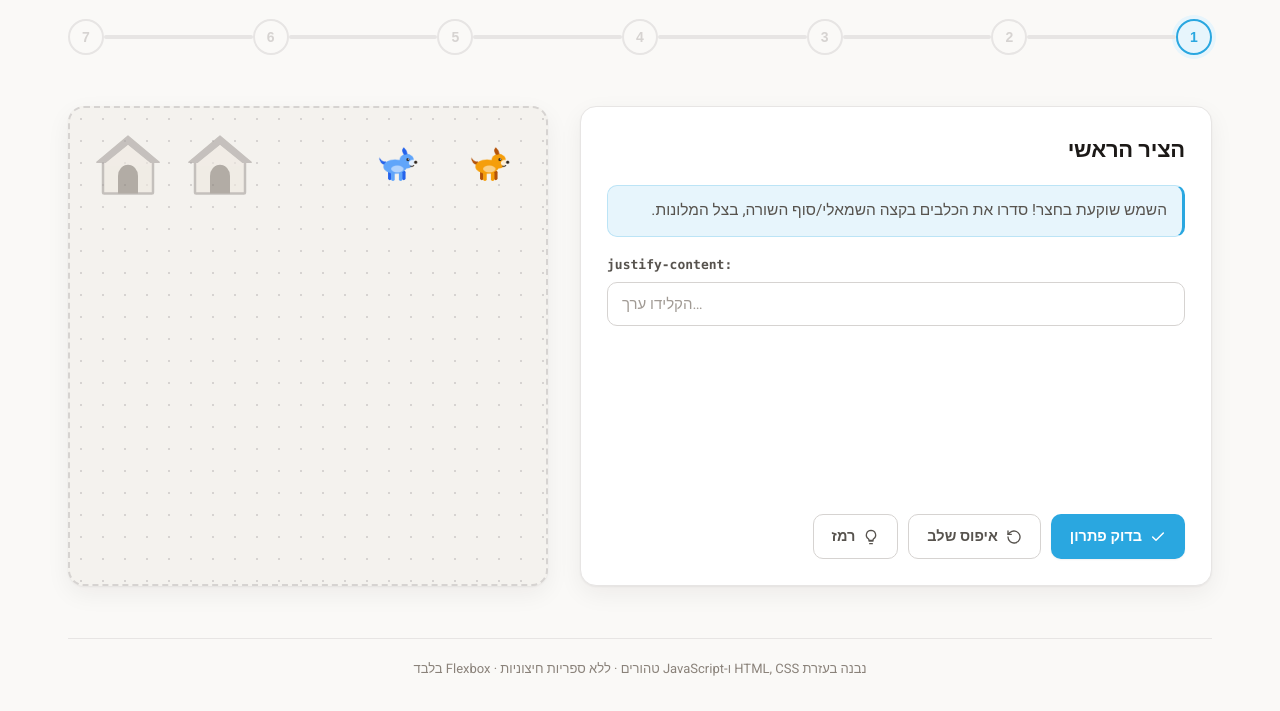
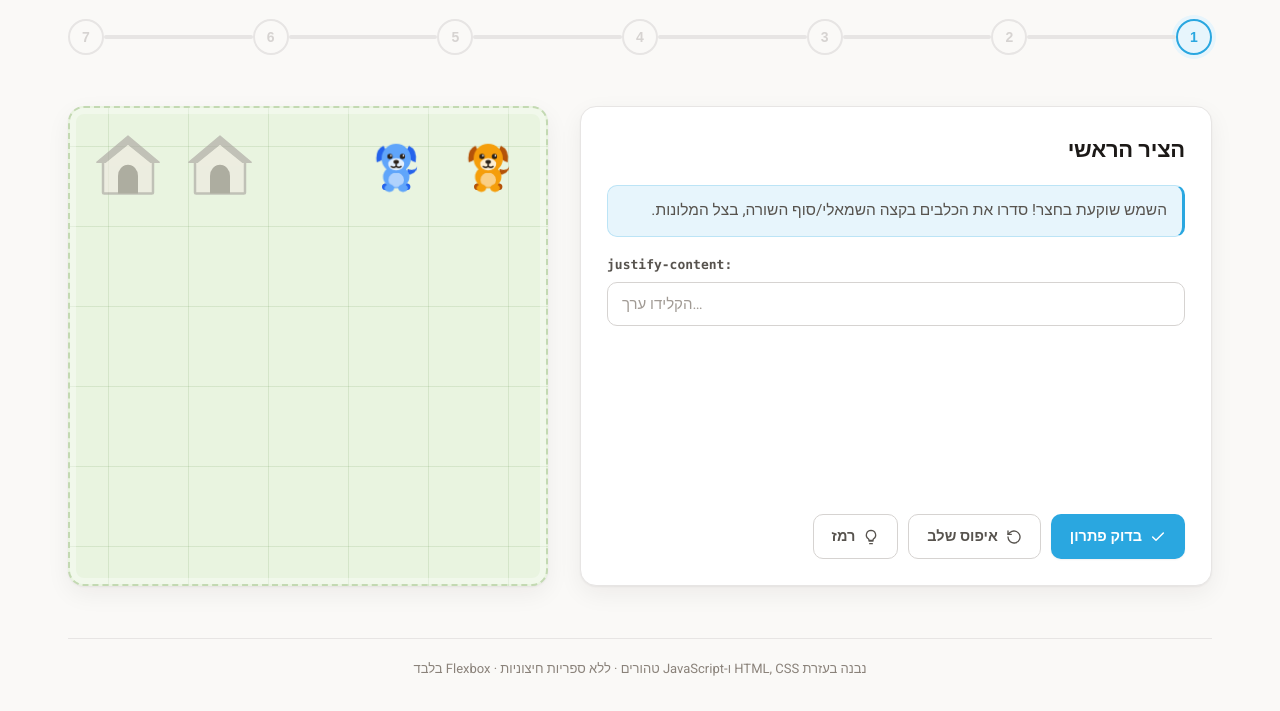
Before and after one commit to NoobUsesGitHub/WebAppProgramming-FlexBox-Game, a website: page public_files/index.html in a window 1280 px wide. Shown: the part 89-800 px from the top of the page. Drawn offline with Linux system fonts and the light colour scheme.

Commit message:
Clearer park board background; bigger front-facing puppies
- Board now has a soft grass-green ground with a subtle alignment grid (sized
  to the item box) so positions and rows/columns read at a glance
- Replaced the side-view dog with a bigger front-facing puppy that looks at the
  player; walk cycle adapted to a front view (body bob, alternating paws,
  flapping ears, wagging tail) while keeping the FLIP slide
- Dog art enlarged (78% of the box); kennel still renders larger and the dogs
  still land pixel-perfectly (0px overlap verified across all 7 levels)

Co-Authored-By: Claude Opus 4.8 <noreply@anthropic.com>

```diff
--- a/public_files/js/app.js
+++ b/public_files/js/app.js
@@ -20,37 +20,40 @@
 
   const FACE = "#2b2118";
 
-  // Side-view walking puppy (faces right by default). Legs, tail and body carry
-  // classes so CSS can animate a walk cycle while the dog is moving.
+  // Front-facing puppy (looking at the player). Paws, ears, tail and body carry
+  // classes so CSS can animate a little waddle while the dog is moving.
   function svgDog(color) {
     // color = { main, dark }
     return (
       '<svg viewBox="0 0 64 64" xmlns="http://www.w3.org/2000/svg">' +
-        // far legs (gait phase A)
-        '<rect class="leg leg-a" x="22" y="38" width="4.6" height="12.5" rx="2.3" fill="' + color.dark + '"/>' +
-        '<rect class="leg leg-a" x="40" y="38" width="4.6" height="12.5" rx="2.3" fill="' + color.dark + '"/>' +
-        // near legs (gait phase B)
-        '<rect class="leg leg-b" x="26" y="39" width="4.6" height="12.5" rx="2.3" fill="' + color.main + '"/>' +
-        '<rect class="leg leg-b" x="36" y="39" width="4.6" height="12.5" rx="2.3" fill="' + color.main + '"/>' +
-        // tail
-        '<path class="tail" d="M19 31 q-8 -1 -10 -8 q5 5 10 3 z" fill="' + color.dark + '"/>' +
+        // back paws (behind body)
+        '<ellipse class="paw paw-b" cx="22" cy="53" rx="4.6" ry="3.6" fill="' + color.dark + '"/>' +
+        '<ellipse class="paw paw-a" cx="42" cy="53" rx="4.6" ry="3.6" fill="' + color.dark + '"/>' +
+        // tail (peeks out behind the body)
+        '<path class="tail" d="M43 41 q10 -2 9 -11 q-1 6 -9 5 z" fill="' + color.dark + '"/>' +
         // body
-        '<ellipse cx="31" cy="33" rx="15" ry="9.2" fill="' + color.main + '"/>' +
+        '<ellipse cx="32" cy="43" rx="13.5" ry="11.5" fill="' + color.main + '"/>' +
         // belly highlight
-        '<ellipse cx="34" cy="36" rx="8" ry="4.6" fill="rgba(255,255,255,.5)"/>' +
+        '<ellipse cx="32" cy="46" rx="8" ry="7.5" fill="rgba(255,255,255,.5)"/>' +
+        // front paws
+        '<ellipse class="paw paw-a" cx="25" cy="54.5" rx="4.9" ry="3.9" fill="' + color.main + '"/>' +
+        '<ellipse class="paw paw-b" cx="39" cy="54.5" rx="4.9" ry="3.9" fill="' + color.main + '"/>' +
+        // ears
+        '<path class="ear ear-l" d="M19 11 q-9 4 -7 17 q7 -2 11 -9 z" fill="' + color.dark + '"/>' +
+        '<path class="ear ear-r" d="M45 11 q9 4 7 17 q-7 -2 -11 -9 z" fill="' + color.dark + '"/>' +
         // head
-        '<circle cx="46" cy="26" r="9.6" fill="' + color.main + '"/>' +
-        // ear
-        '<path class="ear" d="M43 18 q-5 -5 -1 -10 q4 3 5 9 z" fill="' + color.dark + '"/>' +
-        // snout
-        '<ellipse cx="54" cy="28.5" rx="5.2" ry="4.2" fill="rgba(255,255,255,.82)"/>' +
-        // nose
-        '<circle cx="57.6" cy="27.4" r="2" fill="' + FACE + '"/>' +
-        // mouth
-        '<path d="M55 31.4 q-1.6 2 -4 .8" stroke="' + FACE + '" stroke-width="1.3" fill="none" stroke-linecap="round"/>' +
-        // eye
-        '<circle cx="47.5" cy="24" r="2" fill="' + FACE + '"/>' +
-        '<circle cx="48.3" cy="23.3" r=".7" fill="#fff"/>' +
+        '<circle cx="32" cy="24" r="15" fill="' + color.main + '"/>' +
+        // muzzle
+        '<ellipse cx="32" cy="30" rx="8.2" ry="6.2" fill="rgba(255,255,255,.82)"/>' +
+        // eyes
+        '<circle cx="25.6" cy="22" r="2.7" fill="' + FACE + '"/>' +
+        '<circle cx="38.4" cy="22" r="2.7" fill="' + FACE + '"/>' +
+        '<circle cx="26.6" cy="21.1" r=".9" fill="#fff"/>' +
+        '<circle cx="39.4" cy="21.1" r=".9" fill="#fff"/>' +
+        // nose + mouth
+        '<ellipse cx="32" cy="27.6" rx="2.8" ry="2.1" fill="' + FACE + '"/>' +
+        '<path d="M32 29.7 v2.4 M32 32.1 q-2.6 2 -5 .3 M32 32.1 q2.6 2 5 .3" ' +
+          'stroke="' + FACE + '" stroke-width="1.5" fill="none" stroke-linecap="round"/>' +
       "</svg>"
     );
   }
@@ -197,10 +200,6 @@
       const dx = firsts[i].left - last.left;
       const dy = firsts[i].top - last.top;
       if (Math.abs(dx) < 0.5 && Math.abs(dy) < 0.5) return;
-
-      // Face the direction of horizontal travel.
-      const pup = d.firstElementChild;
-      if (pup && Math.abs(dx) > 1) pup.classList.toggle("face-left", dx > 0);
 
       d.classList.add("walking");
       d.style.transition = "none";
--- a/public_files/style.css
+++ b/public_files/style.css
@@ -9,7 +9,9 @@
   /* Neutral stone palette */
   --bg:        #faf9f7;
   --surface:   #ffffff;
-  --board-bg:  #f4f2ee;
+  --board-bg:  #e9f4e0;   /* soft park grass */
+  --board-grid:rgba(104, 150, 84, .16);
+  --board-edge:#c3d9b2;
   --ink:       #1c1917;   /* stone-900 */
   --ink-soft:  #57534e;   /* stone-600 */
   --muted:     #8a827a;   /* stone-500 */
@@ -223,11 +225,14 @@ body {
   max-width: 100%;
   border-radius: var(--radius);
   background-color: var(--board-bg);
+  /* Clear alignment grid so positions and rows/columns read at a glance. */
   background-image:
-    radial-gradient(var(--line-strong) 1.4px, transparent 1.4px);
-  background-size: 22px 22px;
-  border: 2px dashed var(--line-strong);
-  box-shadow: var(--shadow);
+    linear-gradient(var(--board-grid) 1px, transparent 1px),
+    linear-gradient(90deg, var(--board-grid) 1px, transparent 1px);
+  background-size: var(--item) var(--item);
+  background-position: center;
+  border: 2px dashed var(--board-edge);
+  box-shadow: var(--shadow), inset 0 0 0 6px rgba(255, 255, 255, .35);
   overflow: hidden;
 }
 
@@ -275,28 +280,30 @@ body {
 .dog { will-change: transform; }
 
 .pup {
-  width: 62%;              /* puppy noticeably smaller than the kennel */
-  height: 62%;
+  width: 78%;              /* bigger puppy, still nestles inside the kennel */
+  height: 78%;
   display: flex;
   align-items: center;
   justify-content: center;
 }
 .pup svg { width: 100%; height: 100%; display: block; overflow: visible; }
 
-/* Face the direction of travel. */
-.dog.face-left .pup { transform: scaleX(-1); }
-
-/* Walk cycle — legs swing, body bobs, tail wags faster while moving. */
-.pup svg .leg { transform-box: fill-box; transform-origin: 50% 8%; }
+/* Walk cycle — body bobs, paws step, ears flap, tail wags while moving. */
+.pup svg .paw { transform-box: fill-box; transform-origin: 50% 50%; }
+.pup svg .ear { transform-box: fill-box; }
+.pup svg .ear-l { transform-origin: 88% 12%; }
+.pup svg .ear-r { transform-origin: 12% 12%; }
 .pup svg .tail {
   transform-box: fill-box;
-  transform-origin: 82% 68%;
+  transform-origin: 12% 78%;
   animation: tail-wag 1.1s ease-in-out infinite;
 }
-.dog.walking .pup svg { animation: pup-bob .42s ease-in-out infinite; }
-.dog.walking .pup svg .leg-a { animation: leg-swing-a .42s ease-in-out infinite; }
-.dog.walking .pup svg .leg-b { animation: leg-swing-b .42s ease-in-out infinite; }
-.dog.walking .pup svg .tail  { animation: tail-wag .32s ease-in-out infinite; }
+.dog.walking .pup svg        { animation: pup-bob .4s ease-in-out infinite; }
+.dog.walking .pup svg .paw-a { animation: paw-step-a .4s ease-in-out infinite; }
+.dog.walking .pup svg .paw-b { animation: paw-step-b .4s ease-in-out infinite; }
+.dog.walking .pup svg .ear-l { animation: ear-flap .4s ease-in-out infinite; }
+.dog.walking .pup svg .ear-r { animation: ear-flap .4s ease-in-out infinite reverse; }
+.dog.walking .pup svg .tail  { animation: tail-wag .3s ease-in-out infinite; }
 
 .board.solved .pup svg { animation: dog-hop .5s ease-out; }
 
@@ -565,14 +572,19 @@ body {
   100% { transform: translateY(0); }
 }
 
-@keyframes leg-swing-a {
-  0%, 100% { transform: rotate(22deg); }
-  50%      { transform: rotate(-22deg); }
+@keyframes paw-step-a {
+  0%, 100% { transform: translateY(0); }
+  50%      { transform: translateY(-2.6px); }
 }
 
-@keyframes leg-swing-b {
-  0%, 100% { transform: rotate(-22deg); }
-  50%      { transform: rotate(22deg); }
+@keyframes paw-step-b {
+  0%, 100% { transform: translateY(-2.6px); }
+  50%      { transform: translateY(0); }
+}
+
+@keyframes ear-flap {
+  0%, 100% { transform: rotate(-7deg); }
+  50%      { transform: rotate(7deg); }
 }
 
 @keyframes pup-bob {
```
